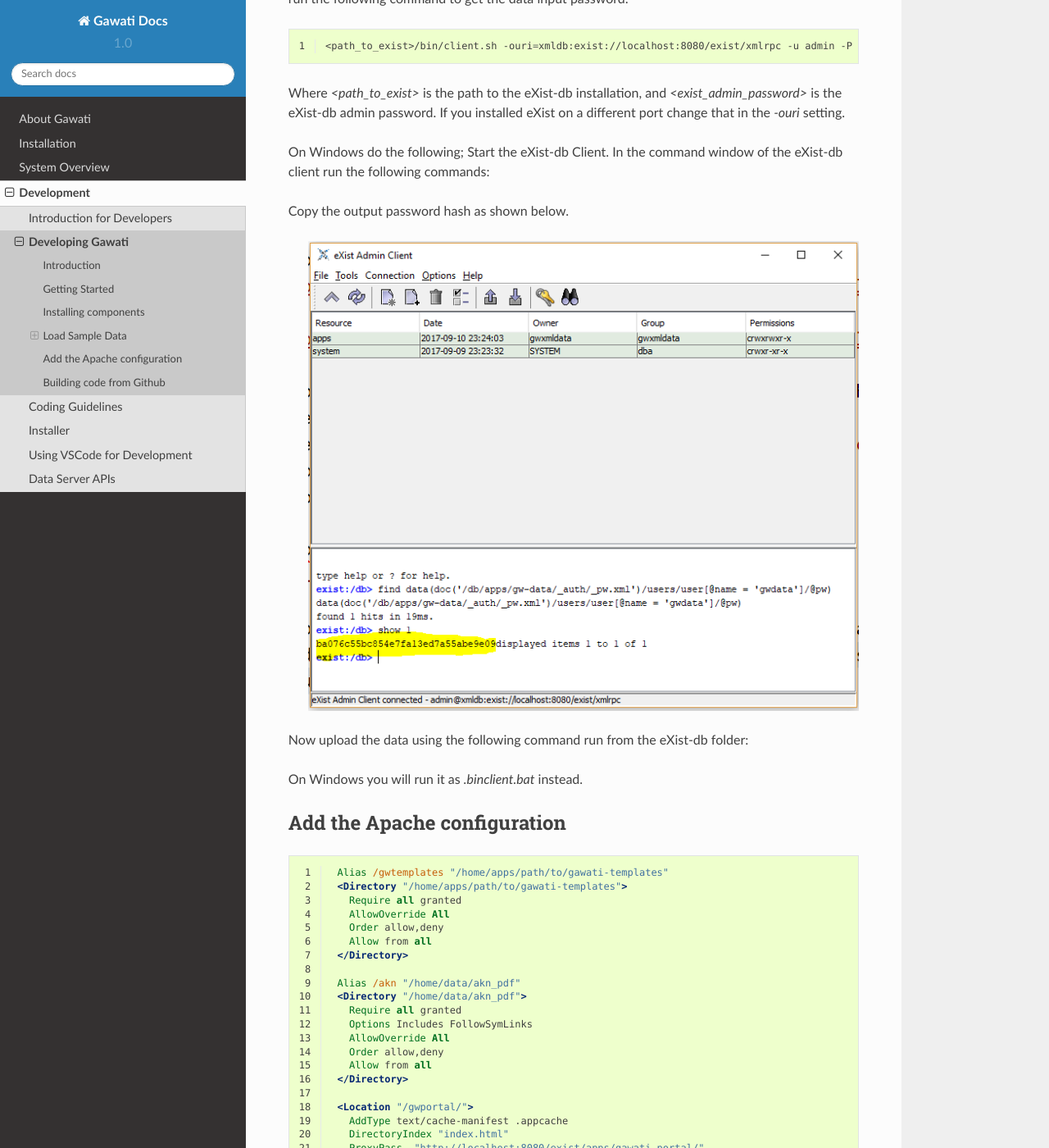
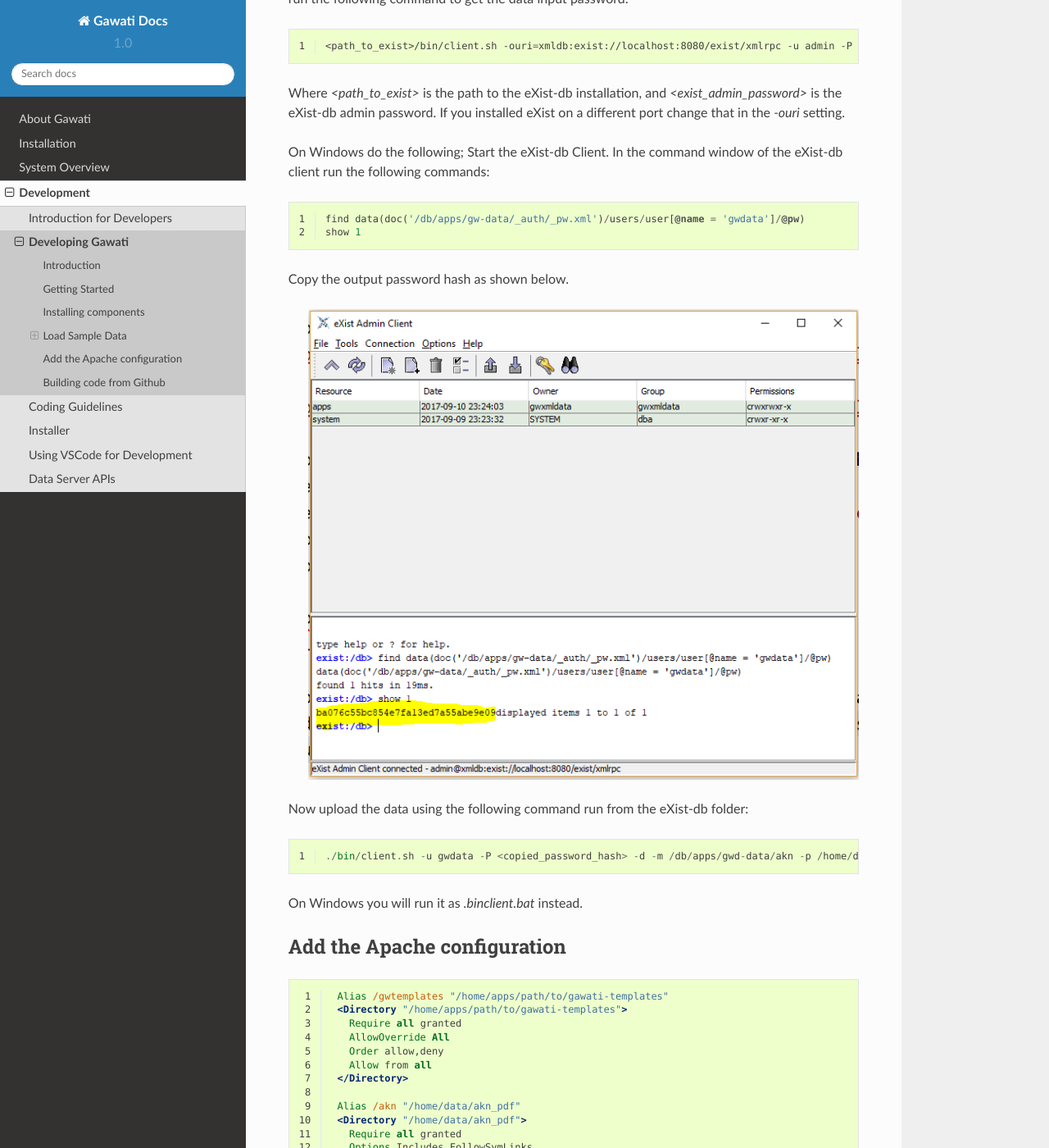
Before and after one commit to gawati/gawati-docs, a Sphinx documentation site: the page built from docs/source/development/dev-env.rst, in a window 1280 px wide and 1400 px high, scrolled down 2021 px. Shown: the whole window at 82% size. Built offline with Sphinx 7.4.7 and the Read the Docs theme 2.0.0, drawn with Linux system fonts in a browser that asks for light colours.

Commit message:
Updating documentation

```diff
--- a/docs/source/development/dev-env.rst
+++ b/docs/source/development/dev-env.rst
@@ -82,8 +82,8 @@ Where `<path_to_exist>` is the path to the eXist-db installation, and `<exist_ad
 
 On Windows do the following; Start the eXist-db Client. In the command window of the eXist-db client run the following commands:
 
-.. code-block:: xpath
-    :linenos
+.. code-block::
+    :linenos:
 
     find data(doc('/db/apps/gw-data/_auth/_pw.xml')/users/user[@name = 'gwdata']/@pw)
     show 1
@@ -97,8 +97,8 @@ Copy the output password hash as shown below.
 
 Now upload the data using the following command run from the eXist-db folder:
 
-.. code-block:: bash
-  :linenos
+.. code-block::
+  :linenos:
 
   ./bin/client.sh -u gwdata -P <copied_password_hash> -d -m /db/apps/gwd-data/akn -p /home/data/akn_xml/akn
 
```
